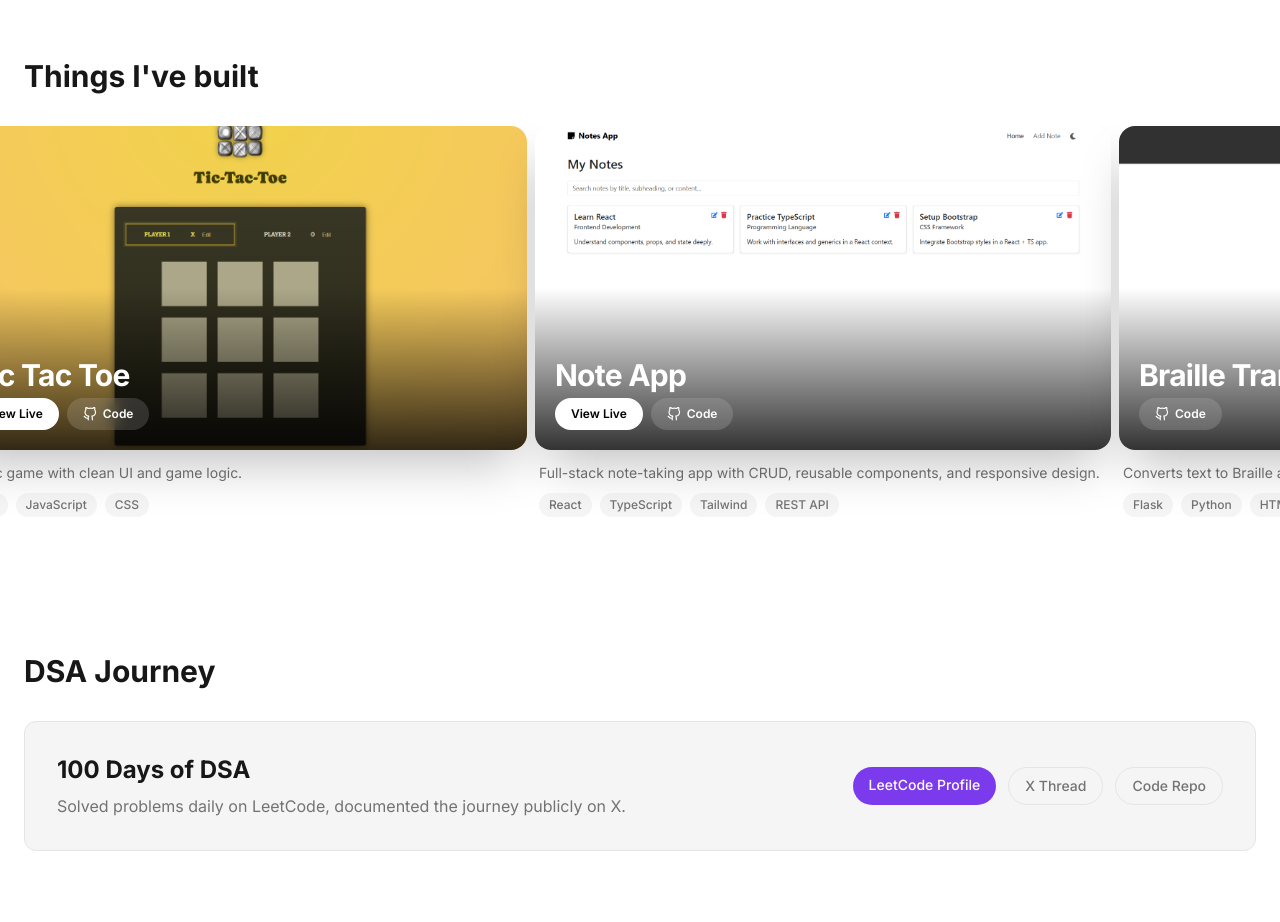
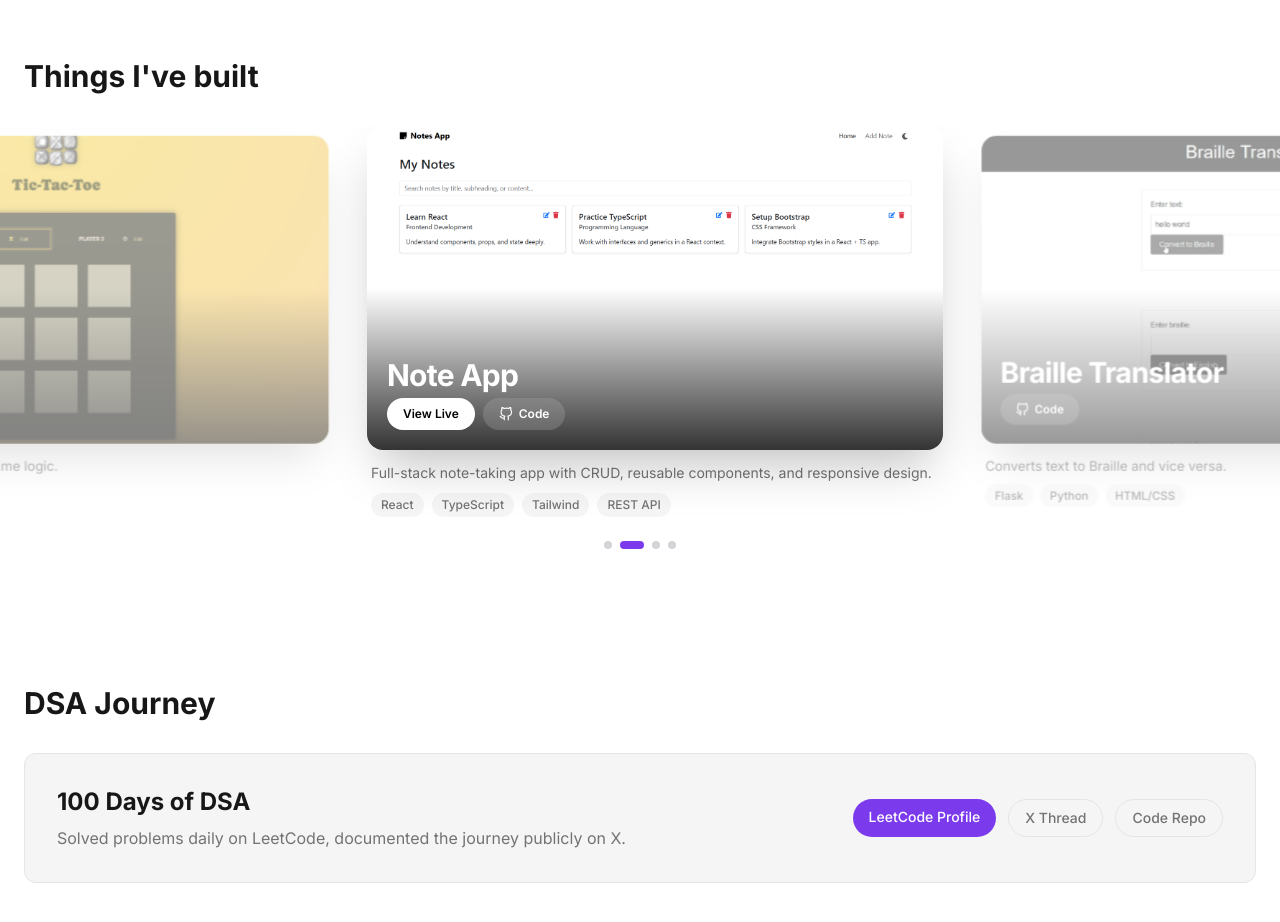
Before and after one commit to g0khul/gokhuldotdev, a React (Vite) app: page / in a window 1280 px wide. Shown: the part 3000-3922 px from the top of the page. Built offline with nearby package versions, Linux system fonts and the light colour scheme.

Commit message:
corousal redesign

```diff
--- a/src/components/ui/ProjectCarousel.tsx
+++ b/src/components/ui/ProjectCarousel.tsx
@@ -1,4 +1,4 @@
-import { useRef, useEffect, useCallback } from 'react'
+import { useRef, useState, useEffect, useCallback } from 'react'
 import type { Project } from '../../data/projects'
 
 interface ProjectCarouselProps {
@@ -10,83 +10,199 @@ const DEFAULT_IMAGE_MOBILE = '/720x1280.svg'
 
 export function ProjectCarousel({ projects }: ProjectCarouselProps) {
   const containerRef = useRef<HTMLDivElement>(null)
-  const isCheckingRef = useRef(false)
+  const [currentIndex, setCurrentIndex] = useState(0)
+  const isAnimating = useRef(false)
+  const autoPlayTimer = useRef<NodeJS.Timeout | null>(null)
+  const isPausedRef = useRef(false)
+  const AUTO_PLAY_DELAY = 5000 // 5 seconds
 
-  // Triple the projects for infinite scroll
-  const extendedProjects = [...projects, ...projects, ...projects]
-  const totalOriginal = projects.length
+  const totalProjects = projects.length
 
-  // Initialize to middle set
+  // Reset auto-play timer
+  const resetAutoPlay = useCallback(() => {
+    if (autoPlayTimer.current) {
+      clearTimeout(autoPlayTimer.current)
+    }
+    if (isPausedRef.current) return
+
+    autoPlayTimer.current = setTimeout(() => {
+      setCurrentIndex(prev => {
+        const next = prev >= totalProjects - 1 ? 0 : prev + 1
+        return next
+      })
+    }, AUTO_PLAY_DELAY)
+  }, [totalProjects])
+
+  // Pause on hover
+  const handleMouseEnter = () => {
+    isPausedRef.current = true
+    if (autoPlayTimer.current) {
+      clearTimeout(autoPlayTimer.current)
+    }
+  }
+
+  const handleMouseLeave = () => {
+    isPausedRef.current = false
+    resetAutoPlay()
+  }
+
+  // Scroll to specific card index (with circular wrap)
+  const scrollToIndex = useCallback((index: number) => {
+    const container = containerRef.current
+    if (!container || isAnimating.current) return
+
+    const cards = container.querySelectorAll('[data-card]')
+    if (cards.length === 0) return
+
+    // Wrap around for circular scroll
+    let wrappedIndex = index
+    if (index < 0) {
+      wrappedIndex = totalProjects - 1
+    } else if (index >= totalProjects) {
+      wrappedIndex = 0
+    }
+
+    const card = cards[wrappedIndex] as HTMLElement
+    if (!card) return
+
+    isAnimating.current = true
+
+    const containerRect = container.getBoundingClientRect()
+    const cardRect = card.getBoundingClientRect()
+
+    // Calculate scroll position to center the card
+    const scrollLeft = card.offsetLeft - (containerRect.width - cardRect.width) / 2
+
+    container.scrollTo({
+      left: scrollLeft,
+      behavior: 'smooth'
+    })
+
+    setCurrentIndex(wrappedIndex)
+
+    // Reset animation lock after scroll completes
+    setTimeout(() => {
+      isAnimating.current = false
+    }, 500)
+
+    // Reset auto-play timer on manual navigation
+    resetAutoPlay()
+  }, [totalProjects, resetAutoPlay])
+
+  // Handle wheel scroll - only respond to horizontal scroll
+  const handleWheel = useCallback((e: WheelEvent) => {
+    // Only intercept if horizontal scroll is dominant (trackpad horizontal swipe)
+    if (Math.abs(e.deltaX) > Math.abs(e.deltaY) && Math.abs(e.deltaX) > 30) {
+      e.preventDefault()
+
+      if (isAnimating.current) return
+
+      if (e.deltaX > 0) {
+        scrollToIndex(currentIndex + 1)
+      } else {
+        scrollToIndex(currentIndex - 1)
+      }
+    }
+    // Let vertical scrolls pass through to the page
+  }, [currentIndex, scrollToIndex])
+
+  // Touch handling for mobile
+  const touchStartX = useRef(0)
+  const touchStartY = useRef(0)
+
+  const handleTouchStart = useCallback((e: React.TouchEvent) => {
+    touchStartX.current = e.touches[0].clientX
+    touchStartY.current = e.touches[0].clientY
+  }, [])
+
+  const handleTouchEnd = useCallback((e: React.TouchEvent) => {
+    if (isAnimating.current) return
+
+    const deltaX = touchStartX.current - e.changedTouches[0].clientX
+    const deltaY = touchStartY.current - e.changedTouches[0].clientY
+
+    // Only trigger if horizontal swipe is dominant
+    if (Math.abs(deltaX) > Math.abs(deltaY) && Math.abs(deltaX) > 50) {
+      if (deltaX > 0) {
+        scrollToIndex(currentIndex + 1)
+      } else {
+        scrollToIndex(currentIndex - 1)
+      }
+    }
+  }, [currentIndex, scrollToIndex])
+
+  // Add wheel listener
   useEffect(() => {
     const container = containerRef.current
     if (!container) return
 
+    container.addEventListener('wheel', handleWheel, { passive: false })
+    return () => container.removeEventListener('wheel', handleWheel)
+  }, [handleWheel])
+
+  // Initialize to first card and start auto-play
+  useEffect(() => {
     const timer = setTimeout(() => {
-      const cards = container.querySelectorAll('[data-card]')
-      if (cards.length > totalOriginal) {
-        const firstMiddleCard = cards[totalOriginal] as HTMLElement
-        if (firstMiddleCard) {
-          container.scrollLeft = firstMiddleCard.offsetLeft - 4
+      scrollToIndex(0)
+      resetAutoPlay()
+    }, 100)
+    return () => {
+      clearTimeout(timer)
+      if (autoPlayTimer.current) {
+        clearTimeout(autoPlayTimer.current)
       }
     }
-    }, 50)
+    // eslint-disable-next-line react-hooks/exhaustive-deps
+  }, [])
 
-    return () => clearTimeout(timer)
-  }, [totalOriginal])
-
-  // Check and reposition for infinite scroll
-  const checkInfiniteLoop = useCallback(() => {
-    if (isCheckingRef.current) return
+  // Auto-scroll when currentIndex changes
+  useEffect(() => {
     const container = containerRef.current
     if (!container) return
 
-    isCheckingRef.current = true
+    const cards = container.querySelectorAll('[data-card]')
+    if (cards.length === 0) return
 
-    const cards = container.querySelectorAll('[data-card]')
-    if (cards.length === 0) {
-      isCheckingRef.current = false
-      return
-    }
+    const card = cards[currentIndex] as HTMLElement
+    if (!card) return
 
-    const firstCard = cards[0] as HTMLElement
-    const cardWidth = firstCard.offsetWidth + 4 // include gap
+    const containerRect = container.getBoundingClientRect()
+    const cardRect = card.getBoundingClientRect()
+    const scrollLeft = card.offsetLeft - (containerRect.width - cardRect.width) / 2
 
-    const scrollLeft = container.scrollLeft
-    const maxScroll = container.scrollWidth - container.clientWidth
+    container.scrollTo({
+      left: scrollLeft,
+      behavior: 'smooth'
+    })
 
-    // If scrolled to the start (first set), jump to middle set
-    if (scrollLeft < cardWidth * totalOriginal * 0.5) {
-      container.scrollLeft = scrollLeft + (cardWidth * totalOriginal)
-    }
-    // If scrolled to the end (last set), jump to middle set
-    else if (scrollLeft > maxScroll - (cardWidth * totalOriginal * 0.5)) {
-      container.scrollLeft = scrollLeft - (cardWidth * totalOriginal)
-    }
-
-    isCheckingRef.current = false
-  }, [totalOriginal])
-
-  // Check on scroll
-  const handleScroll = useCallback(() => {
-    checkInfiniteLoop()
-  }, [checkInfiniteLoop])
+    resetAutoPlay()
+  }, [currentIndex, resetAutoPlay])
 
   return (
     <div
+      className="relative"
+      onMouseEnter={handleMouseEnter}
+      onMouseLeave={handleMouseLeave}
+    >
+      {/* Carousel Container */}
+      <div
         ref={containerRef}
-      className="flex gap-1 md:gap-2 overflow-x-auto scrollbar-hide cursor-grab active:cursor-grabbing select-none"
-      style={{ paddingLeft: '4px', paddingRight: '4px' }}
-      onScroll={handleScroll}
+        className="flex gap-6 overflow-x-hidden px-6"
+        onTouchStart={handleTouchStart}
+        onTouchEnd={handleTouchEnd}
       >
-      {extendedProjects.map((project, index) => (
+        {projects.map((project, index) => (
           <div
             key={`${project.title}-${index}`}
             data-card
-          className="flex-shrink-0 w-[75vw] sm:w-[70vw] md:w-[60vw] lg:w-[50vw] xl:w-[45vw] 2xl:w-[40vw] max-w-[1000px]"
+            className={`flex-shrink-0 w-[80vw] sm:w-[70vw] md:w-[60vw] lg:w-[50vw] xl:w-[45vw] 2xl:w-[40vw] max-w-[1000px] transition-all duration-500 ${
+              index === currentIndex
+                ? 'opacity-100 scale-100'
+                : 'opacity-50 scale-95'
+            }`}
           >
-          {/* Image Container - Responsive aspect ratio */}
+            {/* Image Container */}
             <div className="relative rounded-xl md:rounded-2xl overflow-hidden shadow-2xl aspect-[9/16] md:aspect-[16/9]">
-            {/* Responsive Picture Element */}
               <picture>
                 <source
                   media="(max-width: 767px)"
@@ -104,12 +220,9 @@ export function ProjectCarousel({ projects }: ProjectCarouselProps) {
                 />
               </picture>
 
-            {/* Gradient Overlay */}
               <div className="absolute inset-0 bg-gradient-to-t from-black/80 via-transparent to-transparent" />
 
-            {/* Content Overlay - Title & Links on image */}
               <div className="absolute inset-0 flex flex-col justify-end p-4 md:p-5">
-              {/* Tags - Mobile only */}
                 <div className="flex flex-wrap gap-1.5 mb-2 md:hidden">
                   {project.tags.slice(0, 3).map((tag) => (
                     <span
@@ -121,17 +234,14 @@ export function ProjectCarousel({ projects }: ProjectCarouselProps) {
                   ))}
                 </div>
 
-              {/* Title */}
                 <h3 className="text-xl sm:text-2xl md:text-2xl lg:text-3xl font-bold text-white mb-1 tracking-tight leading-tight">
                   {project.title}
                 </h3>
 
-              {/* Description - Mobile only */}
                 <p className="text-white/70 text-xs mb-3 line-clamp-2 leading-relaxed md:hidden">
                   {project.description}
                 </p>
 
-              {/* Links */}
                 <div className="flex items-center gap-2">
                   {project.live && (
                     <a
@@ -170,14 +280,10 @@ export function ProjectCarousel({ projects }: ProjectCarouselProps) {
               </div>
             </div>
 
-          {/* Content Below Image - Desktop only (description & tags) */}
             <div className="hidden md:block pt-3 px-1">
-            {/* Description */}
               <p className="text-muted text-sm mb-2 line-clamp-2 leading-relaxed">
                 {project.description}
               </p>
-
-            {/* Tags */}
               <div className="flex flex-wrap gap-2">
                 {project.tags.map((tag) => (
                   <span
@@ -192,5 +298,22 @@ export function ProjectCarousel({ projects }: ProjectCarouselProps) {
           </div>
         ))}
       </div>
+
+      {/* Navigation Dots */}
+      <div className="flex justify-center gap-2 mt-6">
+        {projects.map((_, index) => (
+          <button
+            key={index}
+            onClick={() => scrollToIndex(index)}
+            className={`w-2 h-2 rounded-full transition-all duration-300 ${
+              index === currentIndex
+                ? 'bg-accent w-6'
+                : 'bg-zinc-300 dark:bg-zinc-600 hover:bg-zinc-400 dark:hover:bg-zinc-500'
+            }`}
+            aria-label={`Go to project ${index + 1}`}
+          />
+        ))}
+      </div>
+    </div>
   )
 }
```
Lines whose indentation alone changed are shown as unchanged.
